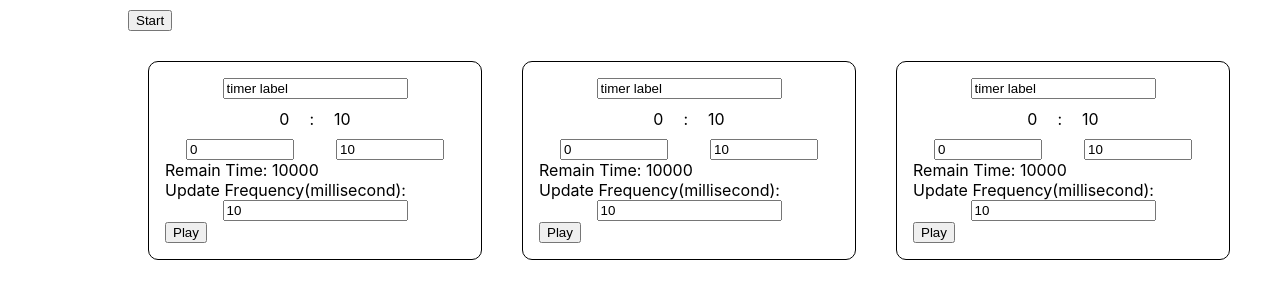
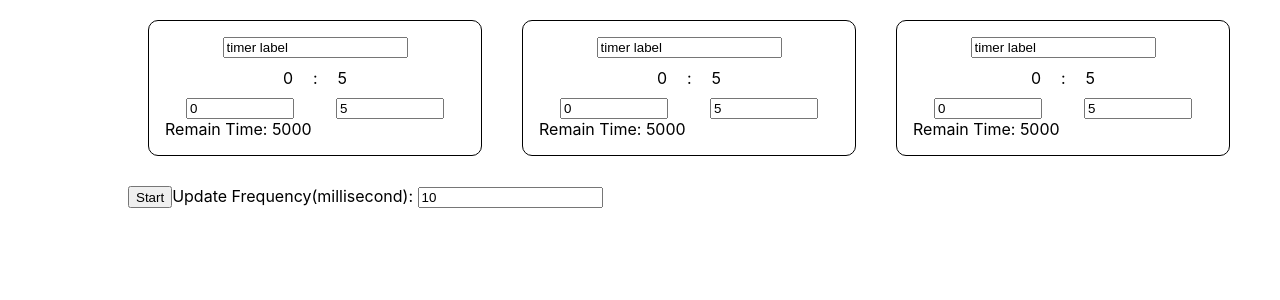
Before and after one commit to hohin728/react-redux-training-timer, a React (Create React App) app: page / in a window 1280 px wide. Shown: the top 300 px of the page. Built offline with nearby package versions, Linux system fonts and the light colour scheme.

Commit message:
Move isRunning and delay out of the timer component

```diff
--- a/src/App.js
+++ b/src/App.js
@@ -10,12 +10,13 @@ function App() {
 
 	return (
 		<div className="App">
-			<ControlPanel></ControlPanel>
 			<main className="timers">
 				{timers.map((timer) => (
 					<Timer id={timer.id} key={timer.id} />
 				))}
 			</main>
+
+			<ControlPanel></ControlPanel>
 		</div>
 	)
 }
--- a/src/components/ControlPanel.jsx
+++ b/src/components/ControlPanel.jsx
@@ -1,9 +1,42 @@
 import React from "react"
+import { useSelector, useDispatch } from "react-redux"
+import {
+	selectTimerById,
+	timerStatusUpdated,
+	selectTimerDelay,
+	timerDelayUpdated,
+} from "../features/timers/timersSlice"
 
 const ControlPanel = () => {
+	const dispatch = useDispatch()
+
+	const delay = useSelector((state) => selectTimerDelay(state))
+	const timer = useSelector((state) => selectTimerById(state, "1"))
+
+	const handleStart = () => {
+		dispatch(timerStatusUpdated({ timerId: timer.id, isRunning: true }))
+		// if (timer.remainTime > 0) {
+		// } else {
+		// 	console.log("The timer is over")
+		// }
+	}
+
+	const handleDelayChange = (e) => {
+		dispatch(timerDelayUpdated({ delay: e.target.value }))
+	}
+
 	return (
 		<div className="control-panel">
-			<button>Start</button>
+			<button onClick={handleStart}>Start</button>
+			<div>
+				<label htmlFor="updateFreq">Update Frequency(millisecond): </label>
+				<input
+					type="number"
+					id="updateFreq"
+					value={delay ?? 0}
+					onChange={(e) => handleDelayChange(e)}
+				/>
+			</div>
 		</div>
 	)
 }
--- a/src/features/timers/Timer.jsx
+++ b/src/features/timers/Timer.jsx
@@ -1,12 +1,15 @@
 import React, { useState } from "react"
 import { useSelector, useDispatch } from "react-redux"
-import { selectTimerById, timerSetTime, timerDeductTime } from "./timersSlice"
+import {
+	selectTimerById,
+	timerSetTime,
+	timerDeductTime,
+	timerStatusUpdated,
+} from "./timersSlice"
 import useInterval from "../../hooks/useInterval"
 
-const Timer = ({ id }) => {
+const Timer = ({ id, delay }) => {
 	const [label, setLabel] = useState("timer label")
-	const [delay, setDelay] = useState(10)
-	const [isRunning, setIsRunning] = useState(false)
 
 	const dispatch = useDispatch()
 	const timer = useSelector((state) => selectTimerById(state, id))
@@ -21,20 +24,17 @@ const Timer = ({ id }) => {
 		dispatch(timerSetTime(timer.id, value, timeUnit))
 	}
 
-	const handleDelayChange = (e) => setDelay(e.target.value)
-
 	useInterval(
 		() => {
+			console.log(timer.isRunning, "isRunning")
 			if (timer.remainTime - delay >= 0) {
 				dispatch(timerDeductTime({ timerId: timer.id, delay }))
 			} else {
-				setIsRunning(false)
+				dispatch(timerStatusUpdated({ timerId: timer.id, isRunning: false }))
 			}
 		},
-		isRunning ? delay : null
+		timer.isRunning ? delay : null
 	)
-
-	const startOrPlayTimer = () => setIsRunning((isRunning) => !isRunning)
 
 	return (
 		<div className="timer">
@@ -67,16 +67,6 @@ const Timer = ({ id }) => {
 				/>
 			</div>
 			<div>Remain Time: {timer.remainTime}</div>
-			<div>
-				<label htmlFor="updateFreq">Update Frequency(millisecond): </label>
-				<input
-					type="number"
-					id="updateFreq"
-					value={delay}
-					onChange={(e) => handleDelayChange(e)}
-				/>
-			</div>
-			<button onClick={startOrPlayTimer}>{isRunning ? "Pause" : "Play"}</button>
 		</div>
 	)
 }
--- a/src/features/timers/timersSlice.js
+++ b/src/features/timers/timersSlice.js
@@ -2,15 +2,17 @@ import { createEntityAdapter, createSlice } from "@reduxjs/toolkit"
 
 const timersAdapter = createEntityAdapter()
 
-const initialState = timersAdapter.getInitialState()
+const initialState = timersAdapter.getInitialState({
+	delay: 10,
+})
 
 /**
  * {
  *  id: string,
- *  label: string,
  * 	minute: number,
- * 	second: number
+ * 	second: number,
  *  remainTime: number,
+ * 	isRunning: boolean
  * }
  */
 
@@ -26,8 +28,8 @@ const timersSlice = createSlice({
 
 				if (timeUnit === "minute" || timeUnit === "second") {
 					timer[timeUnit] = value
+					timer.remainTime = (timer.minute * 60 + timer.second) * 1000
 				}
-				timer.remainTime = (timer.minute * 60 + timer.second) * 1000
 			},
 			prepare(timerId, value, timeUnit) {
 				return {
@@ -50,13 +52,31 @@ const timersSlice = createSlice({
 				return { payload: { timerId, delay } }
 			},
 		},
+		timerStatusUpdated(state, action) {
+			const { timerId, isRunning } = action.payload
+			const timer = state.entities[timerId]
+
+			timer.isRunning = isRunning
+			console.log(timer, timerId, isRunning)
+		},
+		timerDelayUpdated(state, action) {
+			const { delay } = action.payload
+			state.delay = delay
+		},
 	},
 })
 
 export default timersSlice.reducer
 
-export const { timersInitialized, timerSetTime, timerDeductTime } =
-	timersSlice.actions
+export const {
+	timersInitialized,
+	timerSetTime,
+	timerDeductTime,
+	timerStatusUpdated,
+	timerDelayUpdated,
+} = timersSlice.actions
 
 export const { selectAll: selectTimers, selectById: selectTimerById } =
 	timersAdapter.getSelectors((state) => state.timers)
+
+export const selectTimerDelay = (state) => state.timers.delay
--- a/src/services/timerService.js
+++ b/src/services/timerService.js
@@ -7,8 +7,9 @@ export const initTimers = () => {
 		const timer = {
 			id: timerId,
 			minute: 0,
-			second: 10,
+			second: 5,
 			remainTime: 0,
+			isRunning: false,
 		}
 		timer.remainTime = (timer.second + timer.minute * 60) * 1000
 		timers.push(timer)
```
